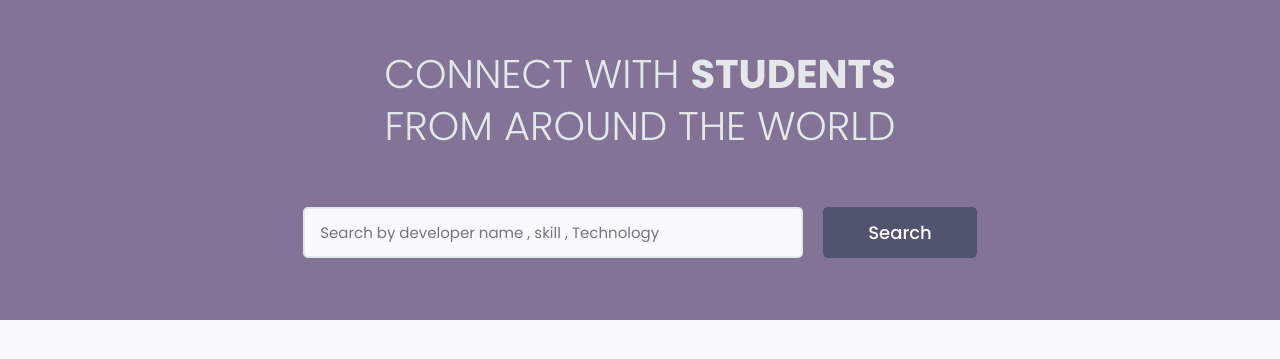
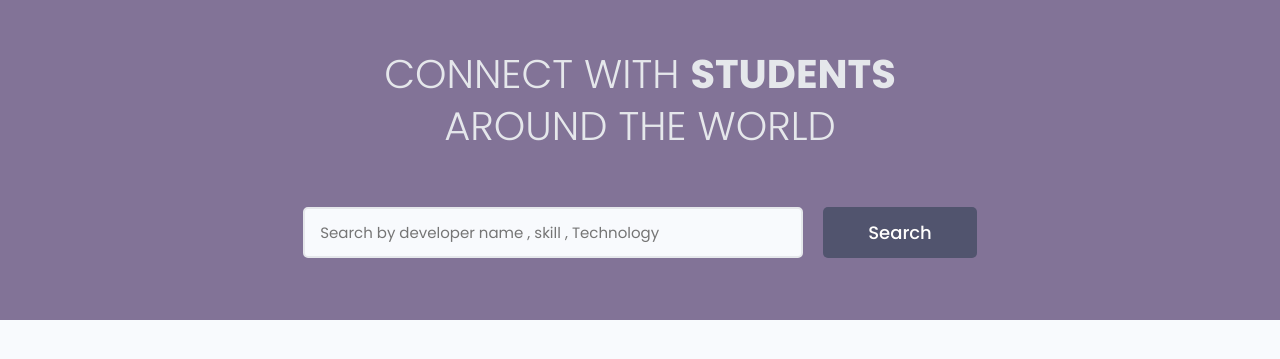
Before and after one commit to trickster26/Find_Dev, a Django app: page / in a window 1280 px wide. Shown: the part 77-436 px from the top of the page. Run offline with Django 4.2, Linux system fonts and the light colour scheme; some libraries are stand-ins or nearby versions.

Commit message:
small grammer correction

```diff
--- a/templates/index.html
+++ b/templates/index.html
@@ -48,7 +48,7 @@
       <div class="container container--narrow">
         <div class="hero-section__box">
           <h2>CONNECT WITH <span>DEVELOPERS</span></h2>
-          <h2>FROM AROUND THE WORLD</h2>
+          <h2>AROUND THE WORLD</h2>
         </div>
 
         <div class="hero-section__search">
--- a/users/templates/users/profiles.html
+++ b/users/templates/users/profiles.html
@@ -7,7 +7,7 @@
       <div class="container container--narrow">
         <div class="hero-section__box">
           <h2>CONNECT WITH <span></span></h2>
-          <h2>FROM AROUND THE WORLD</h2>
+          <h2>AROUND THE WORLD</h2>
         </div>
 
         <div class="hero-section__search">
```
